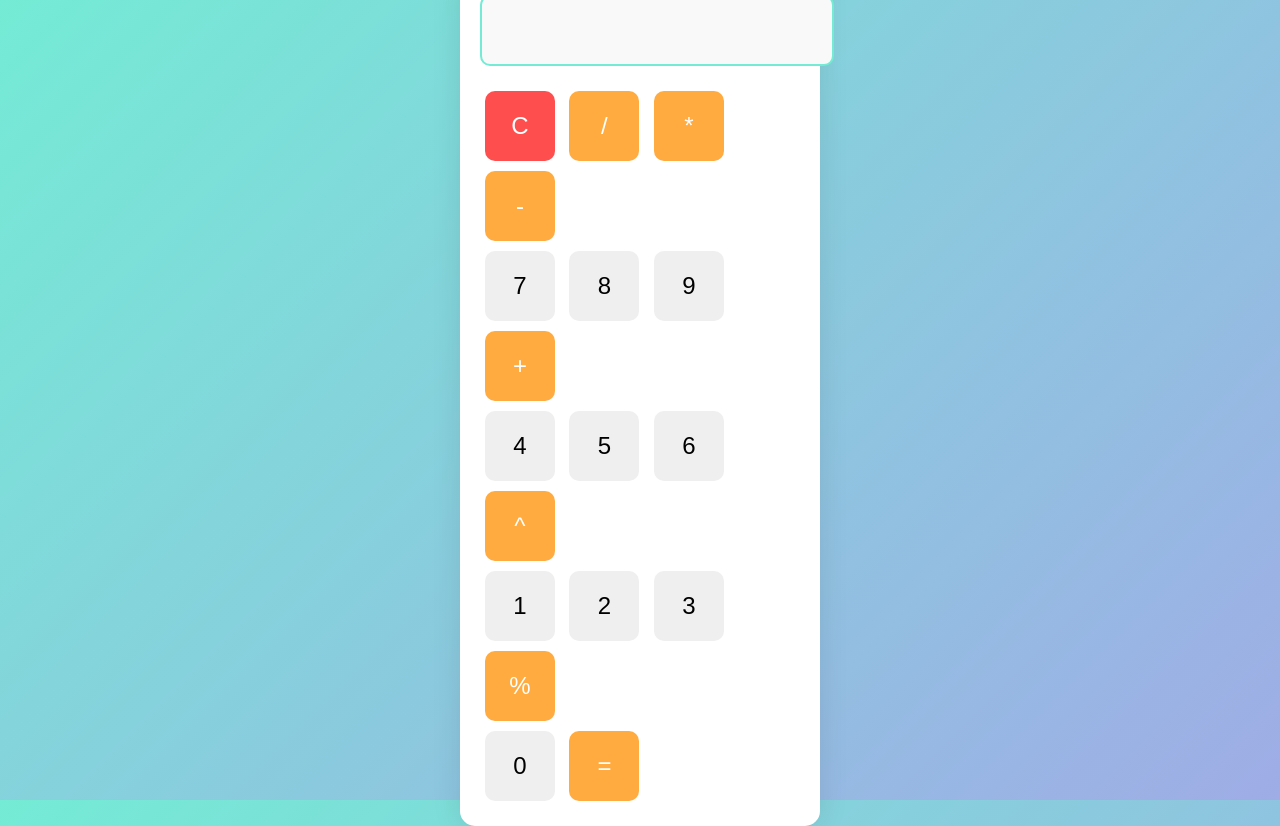
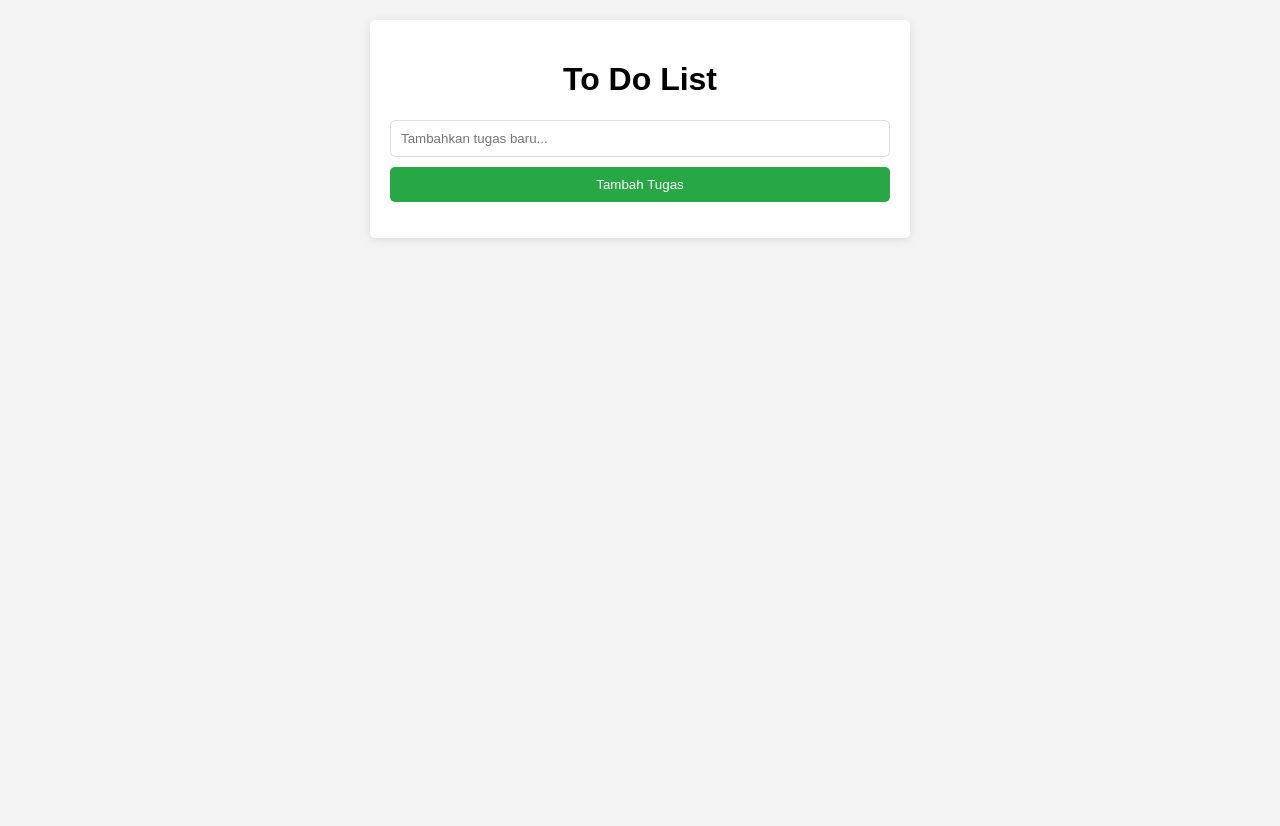
Before and after one commit to AripppMuhammad/Modul_2, a plain HTML site: page index.html in a window 1280 px wide. After the commit the page ends 800 px from the top, so only its background shows below. Drawn offline with Linux system fonts and the light colour scheme.

Commit message:
Add files via upload

```diff
--- a/index.html
+++ b/index.html
@@ -3,128 +3,131 @@
 <head>
     <meta charset="UTF-8">
     <meta name="viewport" content="width=device-width, initial-scale=1.0">
-    <title>Kalkulator Modern</title>
+    <title>To Do List App</title>
     <style>
         body {
-            font-family: 'Arial', sans-serif;
-            display: flex;
-            justify-content: center;
-            align-items: center;
-            height: 100vh;
-            background: linear-gradient(135deg, #74ebd5, #9face6);
+            font-family: Arial, sans-serif;
+            background-color: #f4f4f4;
             margin: 0;
+            padding: 20px;
         }
-        .calculator {
+        h1 {
+            text-align: center;
+        }
+        #app {
+            max-width: 500px;
+            margin: auto;
             background: white;
-            border-radius: 15px;
-            box-shadow: 0 0 30px rgba(0, 0, 0, 0.1);
             padding: 20px;
-            width: 320px;
+            border-radius: 5px;
+            box-shadow: 0 2px 10px rgba(0, 0, 0, 0.1);
         }
-        #display {
-            width: 100%;
-            padding: 15px;
-            font-size: 32px;
-            border: 2px solid #74ebd5;
-            border-radius: 10px;
-            margin-bottom: 20px;
-            text-align: right;
-            background-color: #f9f9f9;
+        input[type="text"] {
+            width: calc(100% - 22px);
+            padding: 10px;
+            margin-bottom: 10px;
+            border: 1px solid #ddd;
+            border-radius: 5px;
         }
         button {
-            width: 70px;
-            height: 70px;
-            font-size: 24px;
+            width: 100%;
+            padding: 10px;
             border: none;
-            border-radius: 10px;
-            margin: 5px;
+            background: #28a745;
+            color: white;
+            border-radius: 5px;
             cursor: pointer;
-            transition: background 0.3s, transform 0.1s;
         }
         button:hover {
-            background: #74ebd5;
-            transform: scale(1.05);
+            background: #218838;
         }
-        button:active {
-            transform: scale(0.95);
+        ul {
+            list-style: none;
+            padding: 0;
         }
-        .operator {
-            background: #ffab40;
+        li {
+            display: flex;
+            justify-content: space-between;
+            align-items: center;
+            padding: 10px;
+            border-bottom: 1px solid #ddd;
+        }
+        .edit {
+            background: #ffc107;
+            border: none;
             color: white;
+            padding: 5px 10px;
+            border-radius: 5px;
+            cursor: pointer;
         }
-        .operator:hover {
-            background: #ff8c00;
-        }
-        .clear {
-            background: #ff4e4e;
+        .delete {
+            background: #dc3545;
+            border: none;
             color: white;
-        }
-        .clear:hover {
-            background: #ff1c1c;
+            padding: 5px 10px;
+            border-radius: 5px;
+            cursor: pointer;
         }
     </style>
 </head>
 <body>
 
-<div class="calculator">
-    <input type="text" id="display" disabled>
-    <div>
-        <button class="clear" onclick="clearAll()">C</button>
-        <button class="operator" onclick="appendToDisplay('/')">/</button>
-        <button class="operator" onclick="appendToDisplay('*')">*</button>
-        <button class="operator" onclick="appendToDisplay('-')">-</button>
-    </div>
-    <div>
-        <button onclick="appendToDisplay('7')">7</button>
-        <button onclick="appendToDisplay('8')">8</button>
-        <button onclick="appendToDisplay('9')">9</button>
-        <button class="operator" onclick="appendToDisplay('+')">+</button>
-    </div>
-    <div>
-        <button onclick="appendToDisplay('4')">4</button>
-        <button onclick="appendToDisplay('5')">5</button>
-        <button onclick="appendToDisplay('6')">6</button>
-        <button class="operator" onclick="calculate('pow')">^</button>
-    </div>
-    <div>
-        <button onclick="appendToDisplay('1')">1</button>
-        <button onclick="appendToDisplay('2')">2</button>
-        <button onclick="appendToDisplay('3')">3</button>
-        <button class="operator" onclick="calculate('%')">%</button>
-    </div>
-    <div>
-        <button onclick="appendToDisplay('0')">0</button>
-        <button class="operator" onclick="calculate('=')">=</button>
-    </div>
+<div id="app">
+    <h1>To Do List</h1>
+    <input type="text" id="taskInput" placeholder="Tambahkan tugas baru...">
+    <button id="addTaskButton">Tambah Tugas</button>
+    <ul id="taskList"></ul>
 </div>
 
 <script>
-    function appendToDisplay(value) {
-        document.getElementById('display').value += value;
+    const taskInput = document.getElementById('taskInput');
+    const addTaskButton = document.getElementById('addTaskButton');
+    const taskList = document.getElementById('taskList');
+
+    let tasks = [];
+
+    function renderTasks() {
+        taskList.innerHTML = '';
+        tasks.forEach((task, index) => {
+            const li = document.createElement('li');
+            li.textContent = task;
+            const editButton = document.createElement('button');
+            editButton.textContent = 'Edit';
+            editButton.className = 'edit';
+            editButton.onclick = () => editTask(index);
+            const deleteButton = document.createElement('button');
+            deleteButton.textContent = 'Hapus';
+            deleteButton.className = 'delete';
+            deleteButton.onclick = () => deleteTask(index);
+            li.appendChild(editButton);
+            li.appendChild(deleteButton);
+            taskList.appendChild(li);
+        });
     }
 
-    function clearAll() {
-        document.getElementById('display').value = '';
+    function addTask() {
+        const task = taskInput.value.trim();
+        if (task) {
+            tasks.push(task);
+            taskInput.value = '';
+            renderTasks();
+        }
     }
 
-    function calculate(operation) {
-        const display = document.getElementById('display');
-        let result;
-        try {
-            if (operation === '=') {
-                result = eval(display.value.replace('^', '**'));
-            } else if (operation === 'pow') {
-                const numbers = display.value.split('^');
-                result = Math.pow(parseFloat(numbers[0]), parseFloat(numbers[1]));
-            } else if (operation === '%') {
-                const numbers = display.value.split('%');
-                result = parseFloat(numbers[0]) % parseFloat(numbers[1]);
-            }
-            display.value = result;
-        } catch (error) {
-            display.value = 'Error';
+    function editTask(index) {
+        const newTask = prompt("Edit tugas:", tasks[index]);
+        if (newTask !== null) {
+            tasks[index] = newTask;
+            renderTasks();
         }
     }
+
+    function deleteTask(index) {
+        tasks.splice(index, 1);
+        renderTasks();
+    }
+
+    addTaskButton.onclick = addTask;
 </script>
 
 </body>
--- /dev/null
+++ b/styles.css
@@ -0,0 +1,63 @@
+body {
+    font-family: Arial, sans-serif;
+    background-color: #f4f4f4;
+    margin: 0;
+    padding: 20px;
+}
+h1 {
+    text-align: center;
+}
+#app {
+    max-width: 500px;
+    margin: auto;
+    background: white;
+    padding: 20px;
+    border-radius: 5px;
+    box-shadow: 0 2px 10px rgba(0, 0, 0, 0.1);
+}
+input[type="text"] {
+    width: calc(100% - 22px);
+    padding: 10px;
+    margin-bottom: 10px;
+    border: 1px solid #ddd;
+    border-radius: 5px;
+}
+button {
+    width: 100%;
+    padding: 10px;
+    border: none;
+    background: #28a745;
+    color: white;
+    border-radius: 5px;
+    cursor: pointer;
+}
+button:hover {
+    background: #218838;
+}
+ul {
+    list-style: none;
+    padding: 0;
+}
+li {
+    display: flex;
+    justify-content: space-between;
+    align-items: center;
+    padding: 10px;
+    border-bottom: 1px solid #ddd;
+}
+.edit {
+    background: #ffc107;
+    border: none;
+    color: white;
+    padding: 5px 10px;
+    border-radius: 5px;
+    cursor: pointer;
+}
+.delete {
+    background: #dc3545;
+    border: none;
+    color: white;
+    padding: 5px 10px;
+    border-radius: 5px;
+    cursor: pointer;
+}
```
Also changed, not shown: script.js (+36 -21 lines).
